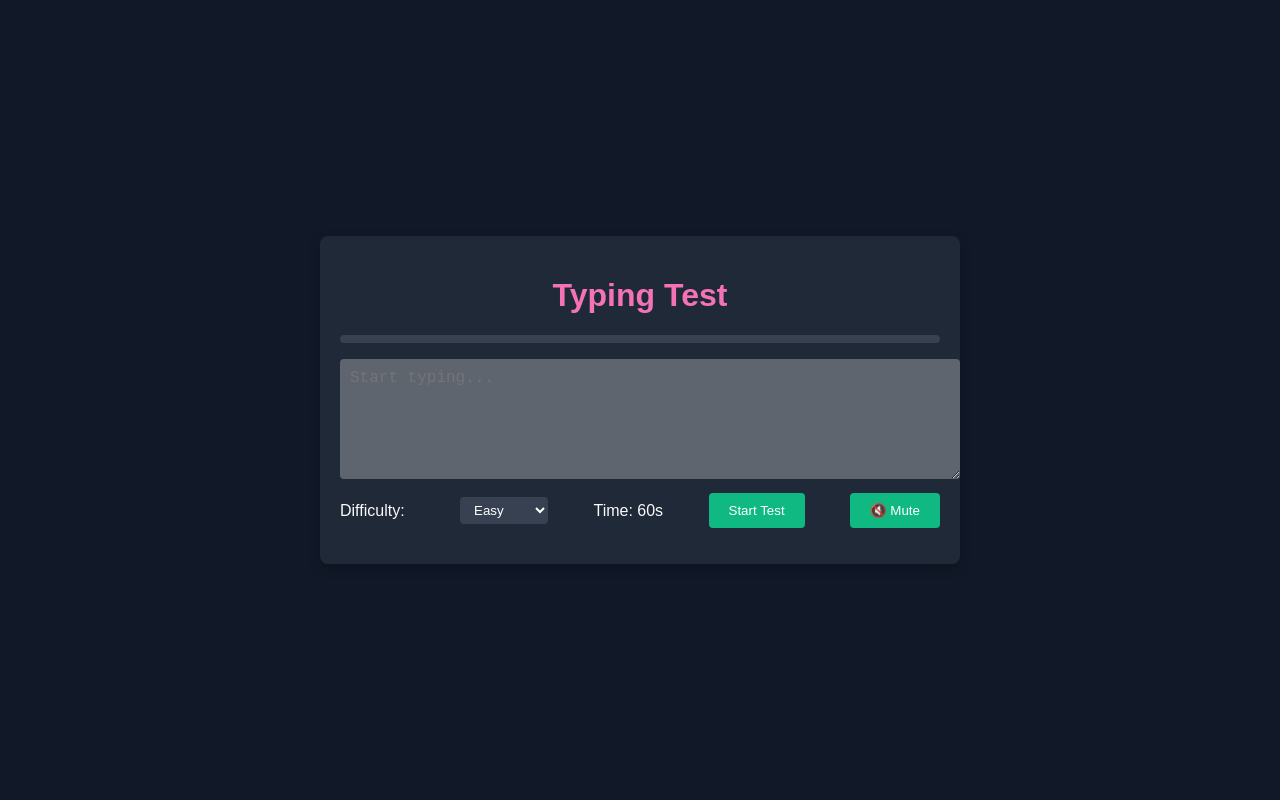
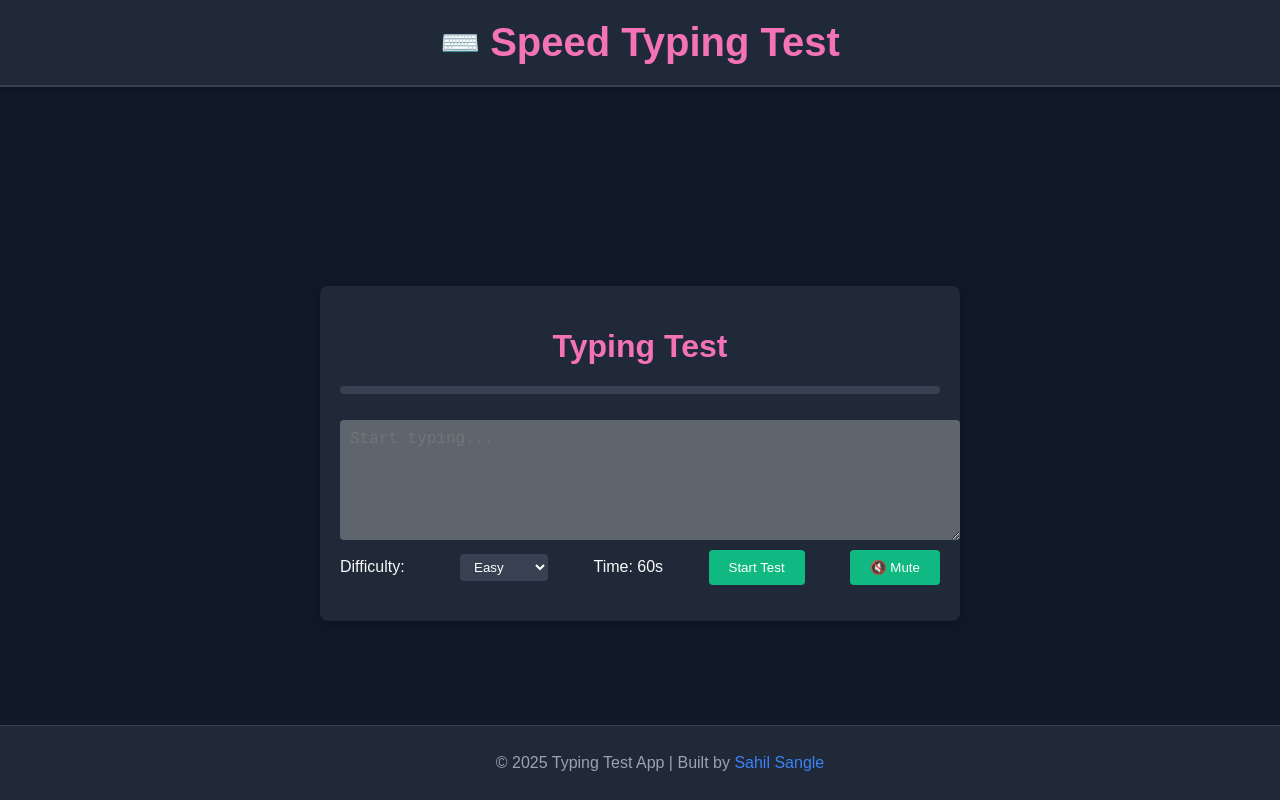
Before and after one commit to 18sahhhilll/typing-test-app, a plain HTML site: page index.html in a window 1280 px wide. Drawn offline with nearby package versions, Linux system fonts and the light colour scheme.

Commit message:
Header Footer added

```diff
--- a/index.html
+++ b/index.html
@@ -8,6 +8,14 @@
     <script src="https://cdn.jsdelivr.net/npm/canvas-confetti@1.6.0/dist/confetti.browser.min.js"></script>
   </head>
   <body>
+    <header class="main-header">
+  <div class="header-content">
+    <span class="logo">⌨️</span>
+    <h1>Speed Typing Test</h1>
+  </div>
+</header>
+
+
     <div class="container">
       <!--<audio id="bgMusic" src="assets/bg-music.mp3" autoplay loop></audio>-->
       <h1>Typing Test</h1>
@@ -37,6 +45,10 @@
     </div>
 
     <audio id="bgMusic" src="assets/bg-music.mp3" loop></audio>
+     <!-- 🔻 Footer -->
+  <footer class="footer">
+    <p>© 2025 Typing Test App | Built by <a href="https://github.com/18sahhhilll" target="_blank">Sahil Sangle</a></p>
+  </footer>
     <script src="script.js"></script>
   </body>
 </html>
--- a/script.js
+++ b/script.js
@@ -141,7 +141,7 @@ restartBtn.addEventListener("click", () => {
 inputBox.addEventListener("input", () => {
   const input = inputBox.value;
   const spans = textDisplay.querySelectorAll("span");
-
+  textDisplay.scrollTop = textDisplay.scrollHeight;
   input.split("").forEach((char, i) => {
     if (!spans[i]) return;
     if (char === testText[i]) {
--- a/styles.css
+++ b/styles.css
@@ -2,11 +2,10 @@ body {
   font-family: Arial, sans-serif;
   background-color: #111827;
   color: #f9fafb;
+  margin: 0;
   display: flex;
-  justify-content: center;
-  align-items: center;
-  height: 100vh;
-  margin: 0;
+  flex-direction: column;
+  min-height: 100vh;
 }
 
 .container {
@@ -16,6 +15,10 @@ body {
   background-color: #1f2937;
   border-radius: 8px;
   box-shadow: 0 4px 12px rgba(0,0,0,0.2);
+  margin: auto; /* centers it between header and footer */
+  display: flex;
+  flex-direction: column;
+  justify-content: center;
 }
 
 h1 {
@@ -35,6 +38,10 @@ h1 {
   line-height: 1.6;
   white-space: pre-wrap;
   word-wrap: break-word;
+  max-height: 150px;
+  overflow-y: auto;
+  padding-right: 5px;
+  scroll-behavior: smooth;
 }
 
 .correct {
@@ -140,3 +147,56 @@ select {
 .hidden {
   display: none;
 }
+
+
+/* Header Styling */
+.main-header {
+  background-color: #1f2937;
+  width: 100%;
+  padding: 20px 0;
+  border-bottom: 2px solid #374151;
+  box-shadow: 0 2px 6px rgba(0, 0, 0, 0.3);
+  margin-bottom: 20px;
+}
+
+.header-content {
+  max-width: 800px;
+  margin: 0 auto;
+  display: flex;
+  align-items: center;
+  justify-content: center;
+  gap: 10px;
+}
+
+.header-content h1 {
+  color: #f472b6;
+  font-size: 2.5rem;
+  margin: 0;
+}
+
+.logo {
+  font-size: 2rem;
+}
+
+
+
+/* Footer */
+.footer {
+  background-color: #1f2937;
+  color: #9ca3af;
+  padding: 12px 20px;
+  text-align: center;
+  border-top: 1px solid #374151;
+  position: fixed;
+  bottom: 0;
+  width: 100%;
+}
+
+.footer a {
+  color: #3b82f6;
+  text-decoration: none;
+}
+
+.footer a:hover {
+  text-decoration: underline;
+}
```
